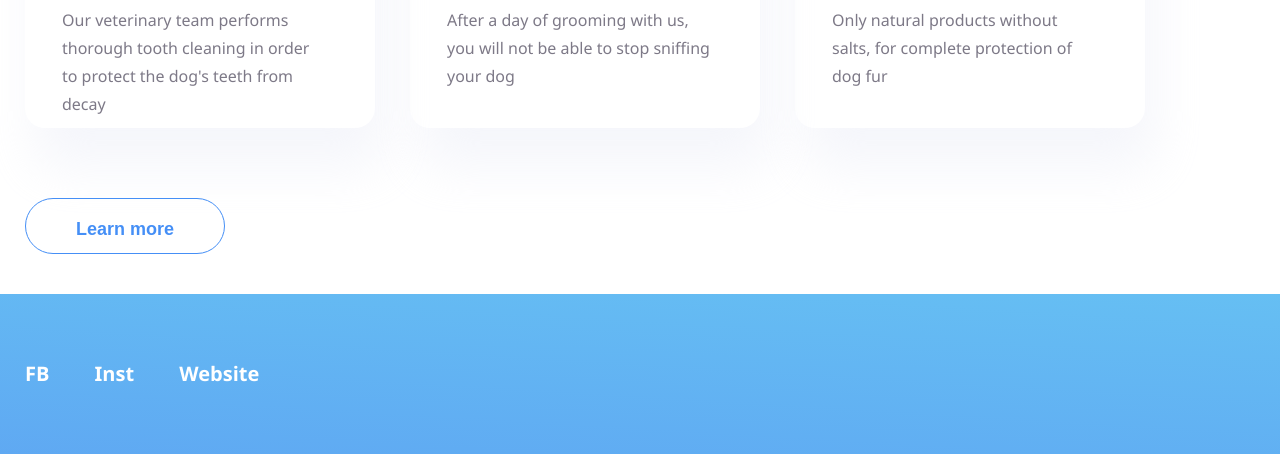
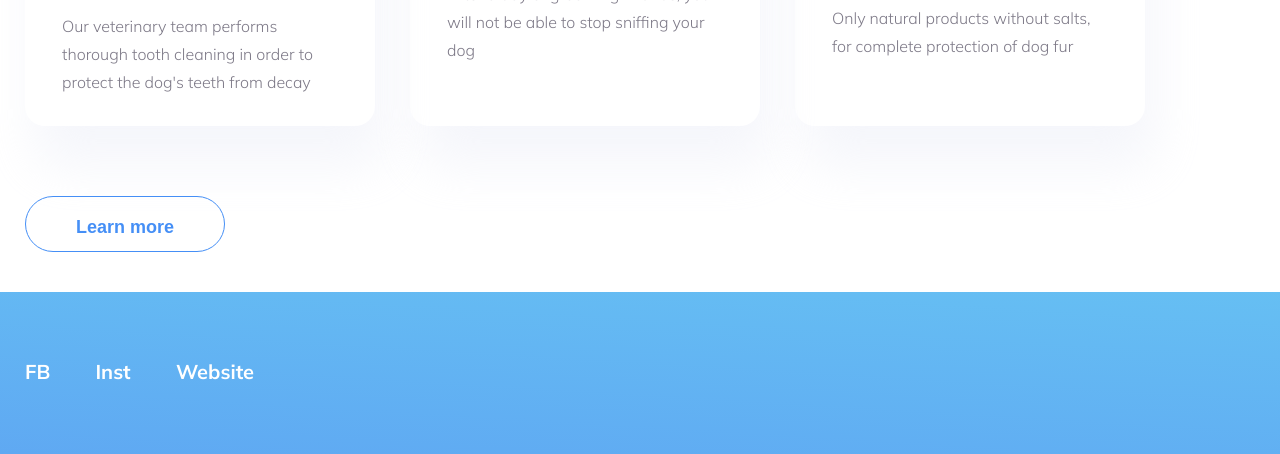
Before and after one commit to Ronina24/ex2, a plain HTML site: page index.html in a window 1280 px wide. Shown: the part 2012-2466 px from the top of the page. Drawn offline with Linux system fonts and the light colour scheme.

Commit message:
ex2 updates

```diff
--- a/css/style.css
+++ b/css/style.css
@@ -7,11 +7,11 @@ main, article, header, footer, section, nav, aside {
 }
 
 body {
-    font-family: 'Segoe UI', Tahoma, Geneva, Verdana, sans-serif;
     text-align: left;
     vertical-align: top;
     font-style: normal;
     letter-spacing: 0em;
+    font-family: 'Mulish', sans-serif;
 }
 
 a {
--- a/index.html
+++ b/index.html
@@ -2,8 +2,13 @@
 <html>
 
 <head>
-    <link rel="stylesheet" href="../css/style.css">
+    <link rel="stylesheet" href="css/style.css">
     <title>Dyuko</title>
+    <link rel="preconnect" href="https://fonts.googleapis.com">
+    <link rel="preconnect" href="https://fonts.gstatic.com" crossorigin>
+    <link rel="preconnect" href="https://fonts.googleapis.com">
+<link rel="preconnect" href="https://fonts.gstatic.com" crossorigin>
+<link href="https://fonts.googleapis.com/css2?family=Mulish:ital,wght@0,200;0,300;0,400;0,500;0,600;0,700;0,800;0,900;1,200;1,300;1,400;1,500;1,600;1,700;1,800;1,900&display=swap" rel="stylesheet">
 </head>
 
 <body>
@@ -96,9 +101,9 @@
     </div>
     <footer class="height2">
         <section id="media">
-            <a href="#">FB</a>
-            <a href="#">Inst</a>
-            <a href="#">Website</a>
+            <a href="https://www.facebook.com/freezura/">FB</a>
+            <a href="https://easy.co.il/page/20055605">Inst</a>
+            <a href="https://pet-groomer-1522.business.site/?utm_source=gmb&utm_medium=referral">Website</a>
         </section>
         <section id="company">
             <a href="#" id="logoFooter">
```
Also changed, not shown: testimonials.html (+9 -4 lines), images/barbershop.png, images/grooming.png, images/home.png, images/paw.png, images/product.png, images/teeth.png.
